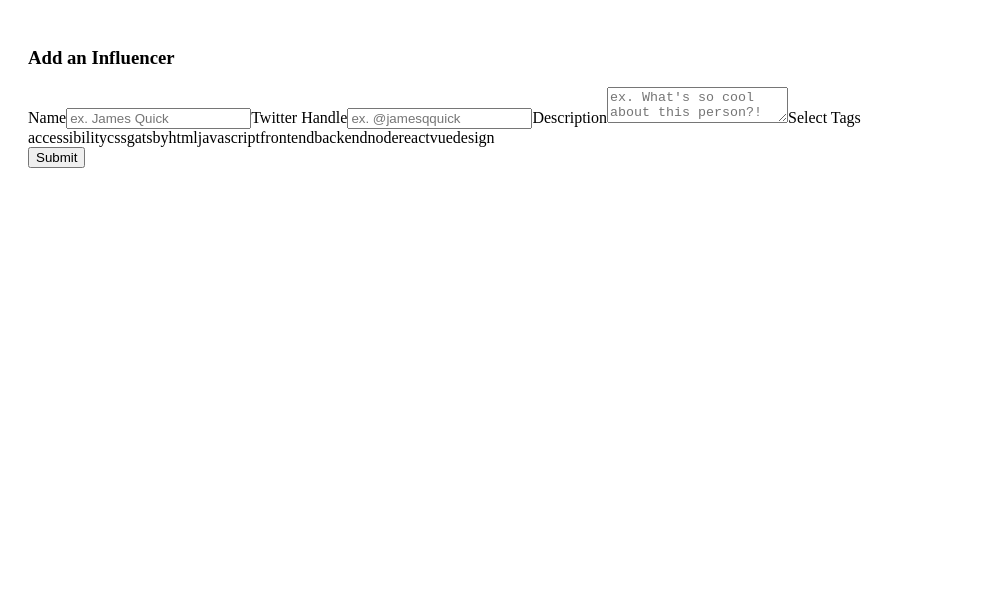
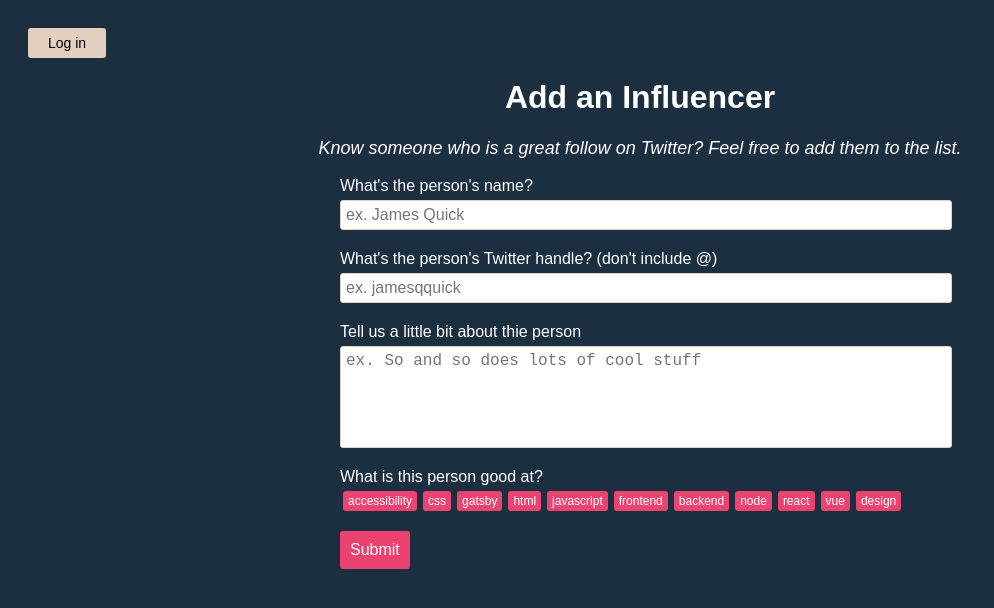
Before and after one commit to twclark0/gatsby-auth0, a Gatsby site: page /addInfluencer in a window 1280 px wide. Shown: the whole page, without its empty margins (0-994 px from the left). Built offline with nearby package versions, Linux system fonts and the light colour scheme; Gatsby itself is replaced by a stand-in of ours; no server answers.

Commit message:
Styling the form page

```diff
--- /dev/null
+++ b/src/components/add-influencer-form/index.js
@@ -0,0 +1,112 @@
+import React, { useState } from "react"
+import formStyles from "./index.module.css"
+import InfluencerStyles from "../../styles/influencer.module.css"
+
+export default function () {
+  const [name, setName] = useState("")
+  const [handle, setHandle] = useState("")
+  const [description, setDescription] = useState("")
+  const [selectedTags, setSelectedTags] = useState([])
+  const tags = [
+    "accessibility",
+    "css",
+    "gatsby",
+    "html",
+    "javascript",
+    "frontend",
+    "backend",
+    "node",
+    "react",
+    "vue",
+    "design",
+  ]
+
+  const toggleTag = (tag) => {
+    const index = selectedTags.indexOf(tag)
+    if (index === -1) {
+      setSelectedTags((prevTags) => [...prevTags, tag])
+    } else {
+      setSelectedTags((prevTags) =>
+        prevTags.filter((prevTag) => prevTag !== tag)
+      )
+    }
+  }
+
+  const clearInput = () => {
+    setName("")
+    setHandle("")
+    setDescription("")
+    setSelectedTags([])
+  }
+  const handleSubmit = async (e) => {
+    e.preventDefault()
+    const postBody = { name, description, handle, tags: selectedTags }
+    try {
+      const res = await fetch("/.netlify/functions/addInfluencer", {
+        method: "post",
+        body: JSON.stringify(postBody),
+      })
+      console.log(res)
+      const data = await res.json()
+      clearInput()
+    } catch (err) {
+      console.error(err)
+    }
+  }
+  return (
+    <form className={formStyles.influencerForm} onSubmit={handleSubmit}>
+      <label htmlFor="name" className={formStyles.label}>
+        What's the person's name?
+      </label>
+      <input
+        type="text"
+        name="name"
+        placeholder="ex. James Quick"
+        value={name}
+        onChange={(e) => setName(e.target.value)}
+        className={formStyles.input}
+      />
+      <label htmlFor="handle" className={formStyles.label}>
+        What's the person's Twitter handle? (don't include @)
+      </label>
+      <input
+        type="text"
+        name="handle"
+        placeholder="ex. jamesqquick"
+        value={handle}
+        onChange={(e) => setHandle(e.target.value)}
+        className={formStyles.input}
+      />
+      <label htmlFor="handle" className={formStyles.label}>
+        Tell us a little bit about thie person
+      </label>
+      <textarea
+        name="name"
+        placeholder="ex. So and so does lots of cool stuff"
+        value={description}
+        onChange={(e) => setDescription(e.target.value)}
+        className={formStyles.textArea}
+        rows="5"
+      />
+      <label htmlFor="tags" className={formStyles.label}>
+        What is this person good at?
+      </label>
+      <div className={InfluencerStyles.tagsList}>
+        {tags.map((tag, index) => (
+          <span
+            className={
+              selectedTags.includes(tag)
+                ? InfluencerStyles.tagSelected
+                : InfluencerStyles.tag
+            }
+            key={index}
+            onClick={() => toggleTag(tag)}
+          >
+            {tag}
+          </span>
+        ))}
+      </div>
+      <button className={formStyles.btn}>Submit</button>
+    </form>
+  )
+}
--- /dev/null
+++ b/src/components/add-influencer-form/index.module.css
@@ -0,0 +1,38 @@
+.influencerForm {
+  max-width: 600px;
+  margin: 0 auto;
+}
+
+.label {
+}
+
+.input,
+.textArea {
+  display: block;
+  border-radius: 3px;
+  width: 100%;
+  padding: 5px;
+  font-size: 16px;
+  border: 1px solid #e3d0bf;
+  margin-bottom: 20px;
+  margin-top: 5px;
+}
+
+.textArea {
+  resize: none;
+}
+
+.btn {
+  color: white;
+  background-color: hsl(344, 81%, 59%);
+  border: none;
+  border-radius: 3px;
+  padding: 10px;
+  margin-top: 15px;
+  font-size: 16px;
+  cursor: pointer;
+}
+
+.btn:hover {
+  background-color: hsl(344, 70%, 50%);
+}
--- a/src/components/nav-bar/index.js
+++ b/src/components/nav-bar/index.js
@@ -25,6 +25,9 @@ export const Navigation = () => {
           >
             Log out
           </button>
+          <Link className={css.navItem} to="/">
+            Home
+          </Link>
           <Link className={css.navItem} to="/addInfluencer">
             Add Influencer
           </Link>
--- a/src/pages/addInfluencer.js
+++ b/src/pages/addInfluencer.js
@@ -1,105 +1,23 @@
 import React, { useState } from "react"
 import Layout from "../components/layout"
 import SEO from "../components/seo"
+import "../styles/app.css"
+import { Navigation } from "../components/nav-bar"
+import AddInfluencerForm from "../components/add-influencer-form"
 
 export default function AddInfluencer({ data, location }) {
   const siteTitle = data.site.siteMetadata.title
-  const [name, setName] = useState("")
-  const [handle, setHandle] = useState("")
-  const [description, setDescription] = useState("")
-  const [selectedTags, setSelectedTags] = useState([])
-  const tags = [
-    "accessibility",
-    "css",
-    "gatsby",
-    "html",
-    "javascript",
-    "frontend",
-    "backend",
-    "node",
-    "react",
-    "vue",
-    "design",
-  ]
 
-  const toggleTag = (tag) => {
-    const index = selectedTags.indexOf(tag)
-    if (index === -1) {
-      setSelectedTags((prevTags) => [...prevTags, tag])
-    } else {
-      setSelectedTags((prevTags) =>
-        prevTags.filter((prevTag) => prevTag !== tag)
-      )
-    }
-  }
-
-  const clearInput = () => {
-    setName("")
-    setHandle("")
-    setDescription("")
-    setSelectedTags([])
-  }
-  const handleSubmit = async (e) => {
-    e.preventDefault()
-    const postBody = { name, description, handle, tags: selectedTags }
-    try {
-      const res = await fetch("/.netlify/functions/addInfluencer", {
-        method: "post",
-        body: JSON.stringify(postBody),
-      })
-      console.log(res)
-      const data = await res.json()
-      clearInput()
-    } catch (err) {
-      console.error(err)
-    }
-  }
   return (
     <Layout location={location} title={siteTitle}>
-      <SEO title="All Influencers" />
-      <div>
-        <h3>Add an Influencer</h3>
-        <form onSubmit={handleSubmit}>
-          <label htmlFor="name">Name</label>
-          <input
-            type="text"
-            name="name"
-            placeholder="ex. James Quick"
-            value={name}
-            onChange={(e) => setName(e.target.value)}
-          />
-          <label htmlFor="handle">Twitter Handle</label>
-          <input
-            type="text"
-            name="name"
-            placeholder="ex. @jamesqquick"
-            value={handle}
-            onChange={(e) => setHandle(e.target.value)}
-          />
-          <label htmlFor="handle">Description</label>
-          <textarea
-            name="name"
-            placeholder="ex. What's so cool about this person?!"
-            value={description}
-            onChange={(e) => setDescription(e.target.value)}
-          />
-          <label htmlFor="handle">Select Tags</label>
-          <div className="tags-list">
-            {tags.map((tag, index) => (
-              <span
-                className={
-                  "tag" + (selectedTags.includes(tag) ? " selected" : "")
-                }
-                key={index}
-                onClick={() => toggleTag(tag)}
-              >
-                {tag}
-              </span>
-            ))}
-          </div>
-          <button>Submit</button>
-        </form>
-      </div>
+      <SEO title="Add Influencers" />
+      <Navigation />
+      <h1 className="title">Add an Influencer</h1>
+      <p className="subtitle">
+        Know someone who is a great follow on Twitter? Feel free to add them to
+        the list.
+      </p>
+      <AddInfluencerForm />
     </Layout>
   )
 }
--- a/src/pages/index.js
+++ b/src/pages/index.js
@@ -37,6 +37,8 @@ const Index = ({ data, location }) => {
       <p className="subtitle">
         A list of developers on Twitter that you should follow!
       </p>
+      <div className="tags-list">
+        <h3>Filter by tag</h3>
         {allTags.map((tag, id) => (
           <span
             className={InfluencerStyles.tag}
@@ -46,6 +48,7 @@ const Index = ({ data, location }) => {
             {tag}
           </span>
         ))}
+      </div>
       <div className={InfluencerStyles.list}>
         {visibleInfluencers.map((node) => {
           return (
@@ -67,6 +70,7 @@ const Index = ({ data, location }) => {
                 <p className={InfluencerStyles.description}>
                   {node.data.description}
                 </p>
+                <div className="tags-list">
                   {node.data.tags.map((tag, index) => (
                     <small
                       className={InfluencerStyles.tag}
@@ -76,6 +80,7 @@ const Index = ({ data, location }) => {
                       {tag}
                     </small>
                   ))}
+                </div>
               </header>
             </article>
           )
--- a/src/styles/influencer.module.css
+++ b/src/styles/influencer.module.css
@@ -43,11 +43,36 @@
   font-size: 15px;
 }
 
+.tagsList {
+  overflow: hidden;
+  display: flex;
+  flex-wrap: wrap;
+}
+
 .tag {
-  margin-right: 5px;
+  margin: 5px 3px;
   background-color: #eb4471;
   color: white;
   padding: 3px 5px;
   border-radius: 3px;
   cursor: pointer;
+  font-size: 12px;
 }
+
+.tagSelected {
+  color: white;
+  margin: 5px 3px;
+  padding: 3px 5px;
+  border-radius: 3px;
+  font-size: 12px;
+  cursor: pointer;
+  position: relative;
+  background-color: #eb4471;
+  transform: translateY(-2px);
+}
+
+.tagSelected::after {
+  content: "x";
+  margin: 0 0 0 7px;
+  color: hsl(344, 85%, 30%);
+}
```
Lines whose indentation alone changed are shown as unchanged.
